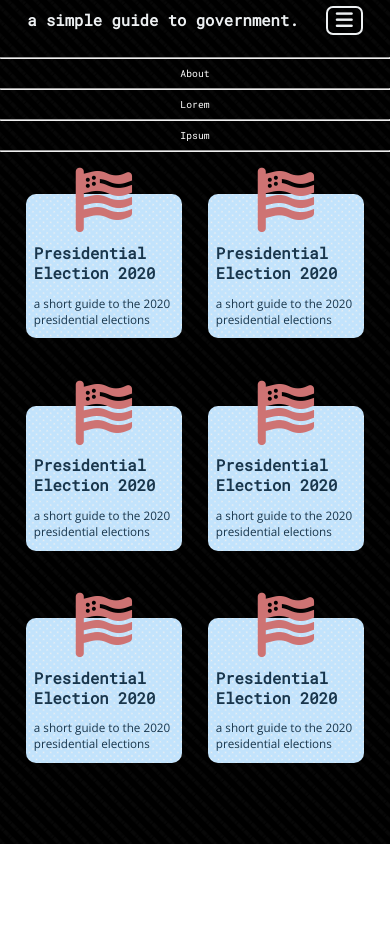
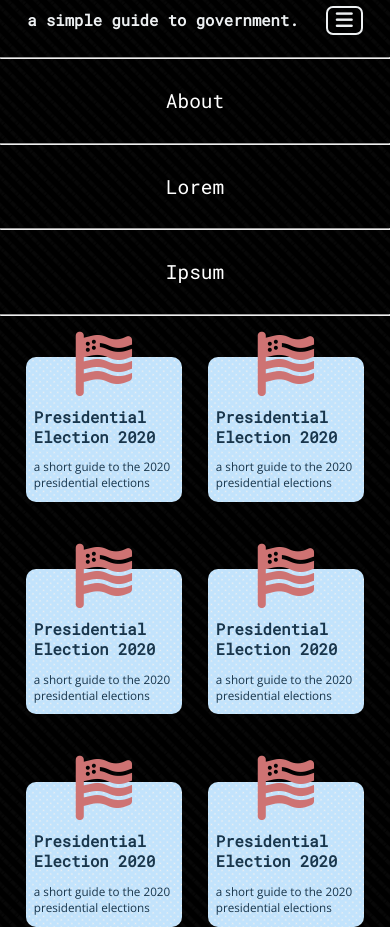
Before and after one commit to matt-teran/election-guide-static-site, a plain HTML site: page index.html in a window 390 px wide. Before the commit the page ends 844 px from the top, so only its background shows below. Drawn offline with nearby package versions, Linux system fonts and the light colour scheme.

Commit message:
Testing different sizing for hamburger menu

```diff
--- a/assets/style.css
+++ b/assets/style.css
@@ -40,7 +40,8 @@ nav {
     list-style-type: none;
     color: white;
     font-family: 'Roboto Mono', monospace;
-    font-size: 2.5vw;
+    font-size: 5vw;
+    line-height: 8vh;
     text-align: center;
 }
 .nav-link li {
```
